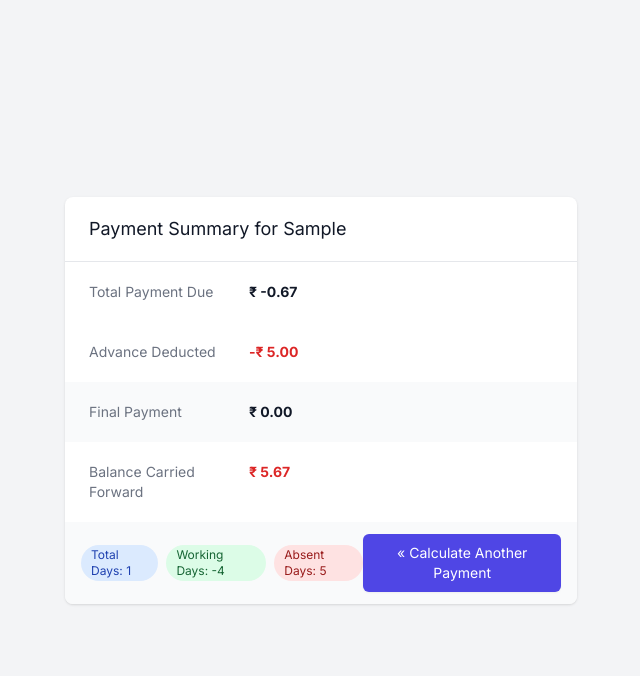
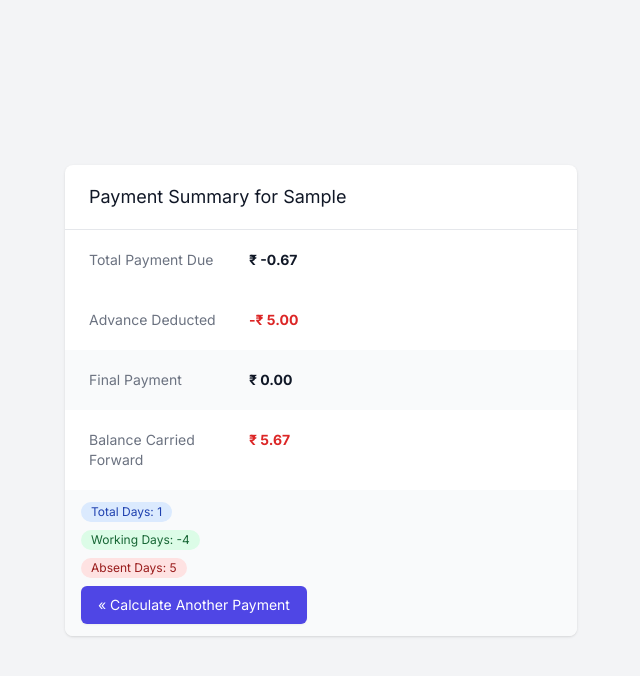
Before and after one commit to KunalRai7/app, a React (Create React App) app: page / in a window 1280 px wide. Both pictures are taken after typing "Sample", "5", "2020-01-15", "2020-01-15", "5", "5" into the empty fields and a click on the button "Calculate Payment". Shown: the top 676 px of the page, without its empty margins (319-959 px from the left). Built offline with nearby package versions, Linux system fonts and the light colour scheme.

Commit message:
Update App.js

```diff
--- a/src/App.js
+++ b/src/App.js
@@ -43,8 +43,7 @@
           )}
         </dl>
       </div>
-      <div className="px-4 py-3 bg-gray-50 flex justify-between items-center">
-        <div className="flex space-x-2">
+      <div className="px-4 py-3 bg-gray-50 flex flex-col items-start space-y-2">
         <span className="inline-flex items-center px-2.5 py-0.5 rounded-full text-xs font-medium bg-blue-100 text-blue-800">
           Total Days: {totalDays}
         </span>
@@ -56,10 +55,9 @@
             Absent Days: {absentDays}
           </span>
         )}
-        </div>
         <button
           onClick={onReset}
-          className="inline-flex justify-center py-2 px-4 border border-transparent shadow-sm text-sm font-medium rounded-md text-white bg-indigo-600 hover:bg-indigo-700 focus:outline-none focus:ring-2 focus:ring-offset-2 focus:ring-indigo-500"
+          className="mt-4 inline-flex justify-center py-2 px-4 border border-transparent shadow-sm text-sm font-medium rounded-md text-white bg-indigo-600 hover:bg-indigo-700 focus:outline-none focus:ring-2 focus:ring-offset-2 focus:ring-indigo-500"
         >
           « Calculate Another Payment
         </button>
```
Lines whose indentation alone changed are shown as unchanged.
